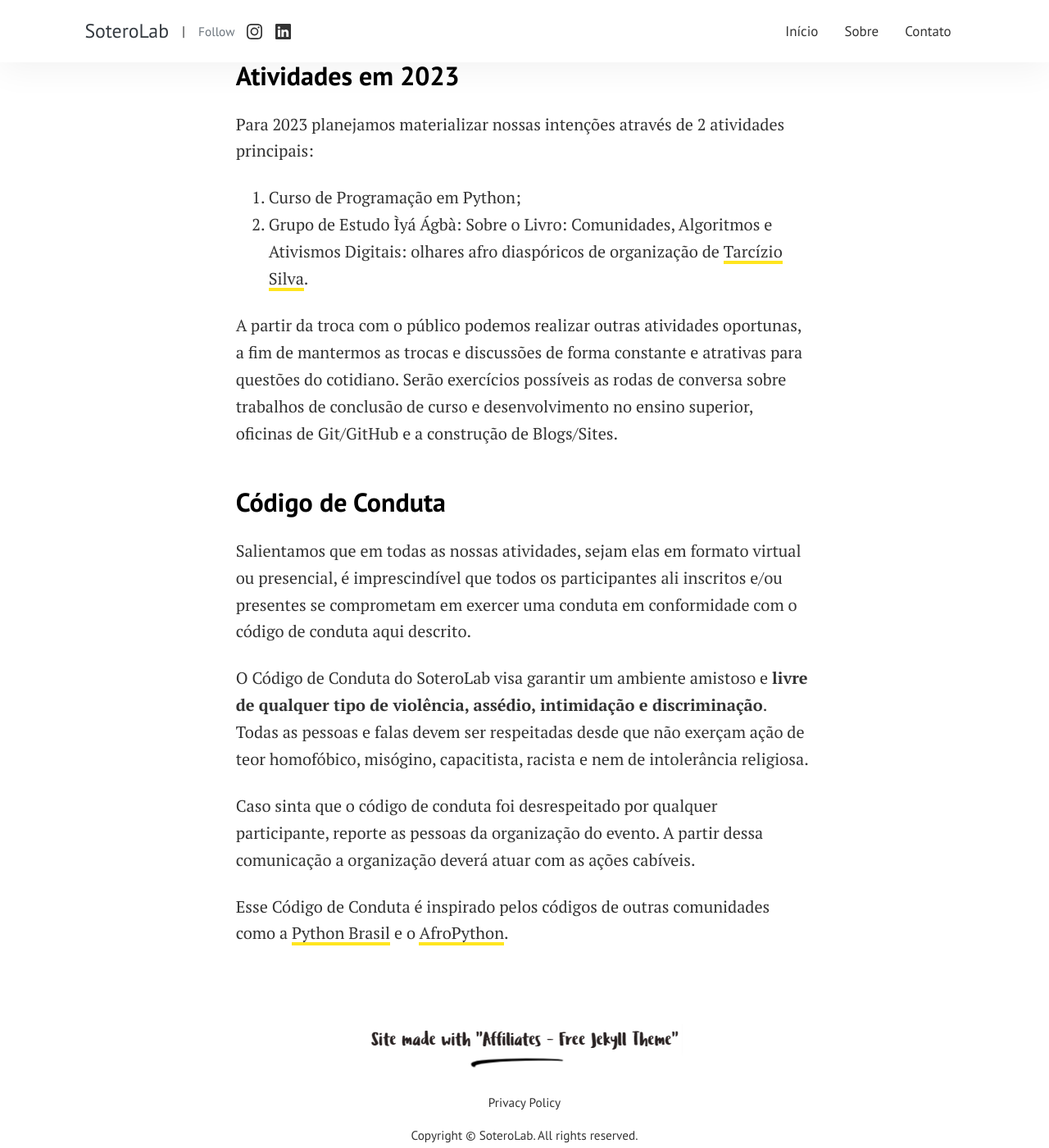
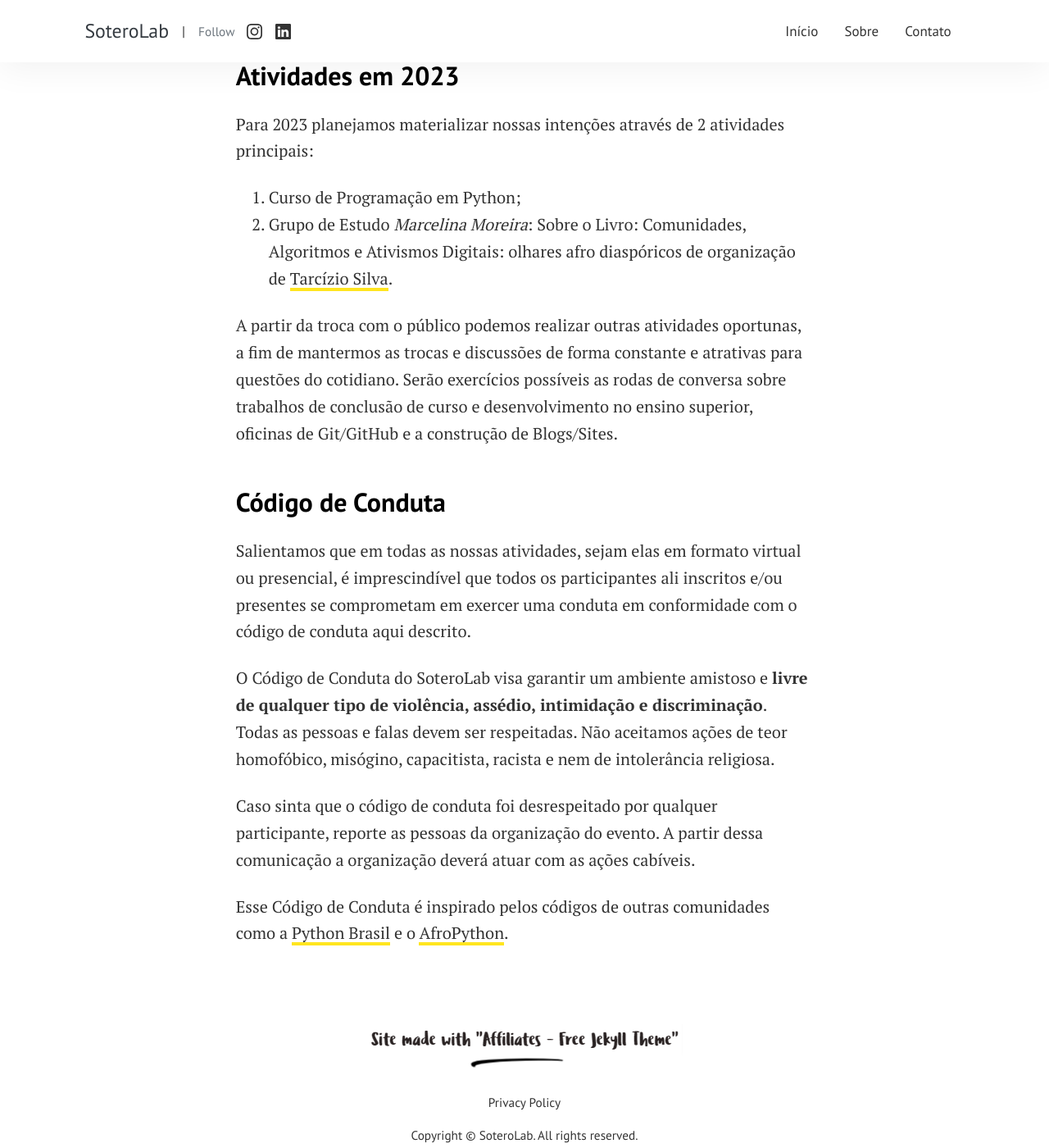
Before and after one commit to soterolab/soterolab, a Jekyll site: the page built from pages/about.md, in a window 1280 px wide and 1400 px high, scrolled down 1398 px. Shown: the whole window at 82% size. Built offline with Jekyll 4.4.1, drawn with Linux system fonts in a browser that asks for light colours; some of the changed text lies outside the part shown.

Commit message:
Update about.md

```diff
--- a/pages/about.md
+++ b/pages/about.md
@@ -23,7 +23,7 @@ Nosso planejamento é fazer isso através de duas frentes de trabalho:
 
 Para 2023 planejamos materializar nossas intenções através de 2 atividades principais:
 1. Curso de Programação em Python;
-2. Grupo de Estudo Ìyá Ágbà: Sobre o Livro: Comunidades, Algoritmos e Ativismos Digitais: olhares afro diaspóricos de organização de [Tarcízio Silva](https://tarciziosilva.com.br/blog/).
+2. Grupo de Estudo _Marcelina Moreira_: Sobre o Livro: Comunidades, Algoritmos e Ativismos Digitais: olhares afro diaspóricos de organização de [Tarcízio Silva](https://tarciziosilva.com.br/blog/).
 
 A partir da troca com o público podemos realizar outras atividades oportunas, a fim de mantermos as trocas e discussões de forma constante e atrativas para questões do cotidiano. Serão exercícios possíveis as rodas de conversa sobre trabalhos de conclusão de curso e desenvolvimento no ensino superior, oficinas de Git/GitHub e a construção de Blogs/Sites.
 
@@ -31,7 +31,7 @@ A partir da troca com o público podemos realizar outras atividades oportunas, a
 
 Salientamos que em todas as nossas atividades, sejam elas em formato virtual ou presencial, é imprescindível que todos os participantes ali inscritos e/ou presentes se comprometam em exercer uma conduta em conformidade com o código de conduta aqui descrito.
 
-O Código de Conduta do SoteroLab visa garantir um ambiente amistoso e **livre de qualquer tipo de violência, assédio, intimidação e discriminação**. Todas as pessoas e falas devem ser respeitadas desde que não exerçam ação de teor homofóbico, misógino, capacitista, racista e nem de intolerância religiosa.
+O Código de Conduta do SoteroLab visa garantir um ambiente amistoso e **livre de qualquer tipo de violência, assédio, intimidação e discriminação**. Todas as pessoas e falas devem ser respeitadas. Não aceitamos ações de teor homofóbico, misógino, capacitista, racista e nem de intolerância religiosa.
 
 Caso sinta que o código de conduta foi desrespeitado por qualquer participante, reporte as pessoas da organização do evento. A partir dessa comunicação a organização deverá atuar com as ações cabíveis.
 
```
Also changed, not shown: other parts of pages/about.md (+1 -1 lines).
